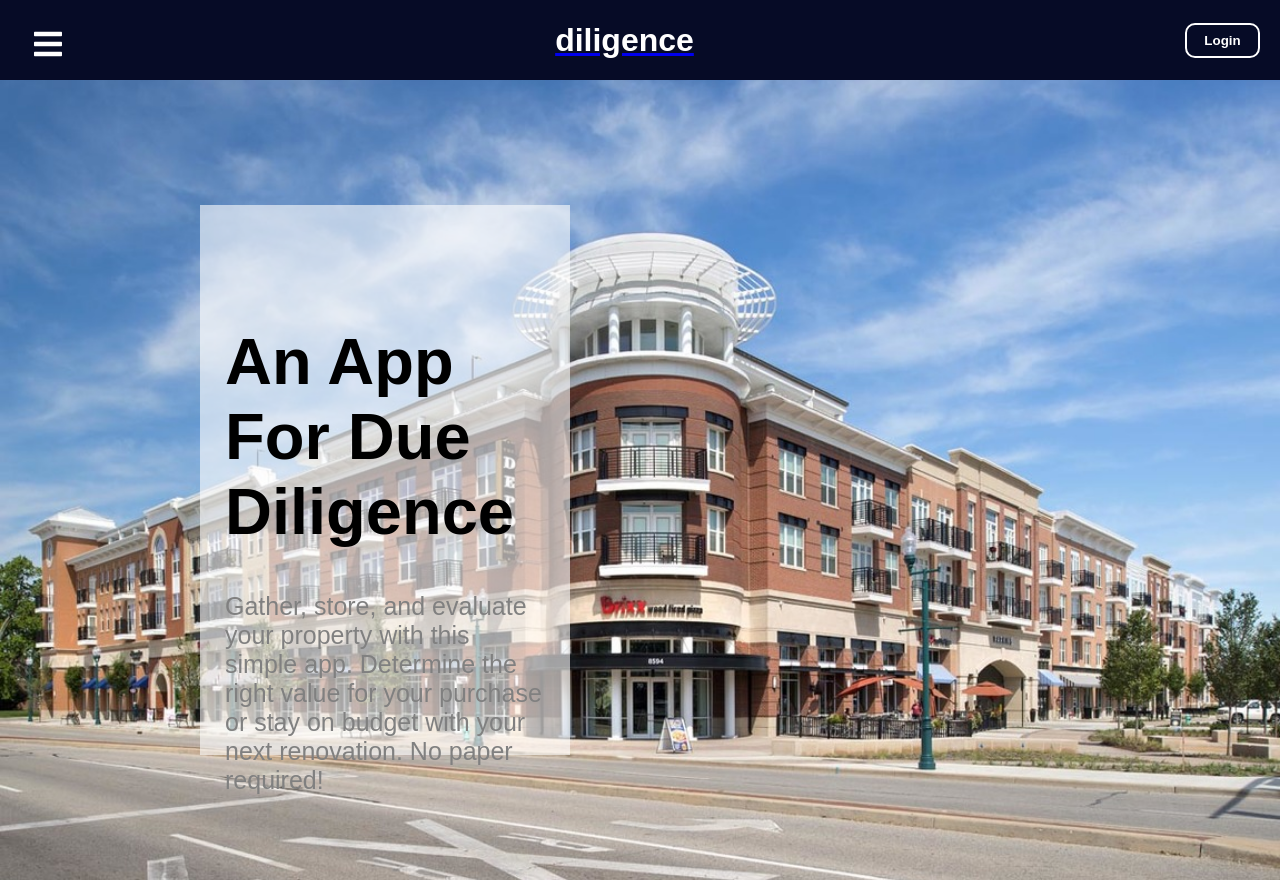
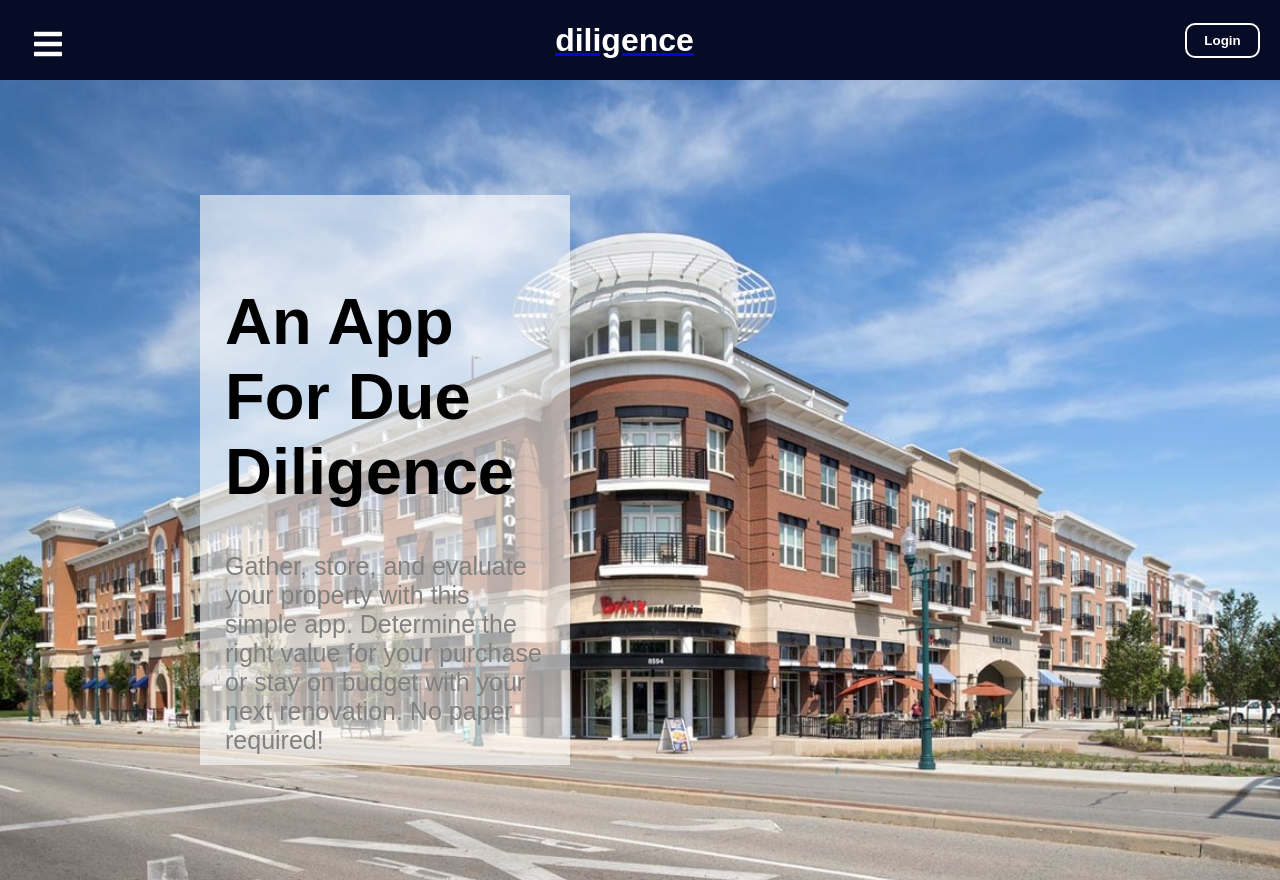
Before and after one commit to joncernero/redbadgeproject_Client, a React (Create React App) app: page / in a window 1280 px wide. Built offline with nearby package versions, Linux system fonts and the light colour scheme.

Commit message:
updating modal and textcontainer

```diff
--- a/src/Styles/Containers.ts
+++ b/src/Styles/Containers.ts
@@ -12,9 +12,9 @@ export const Container = styled.div`
 
 export const TextContainer = styled.div`
   margin-left: 200px;
-  padding: 75px 25px;
+  padding: 45px 25px;
   background: rgba(255, 255, 255, 0.6);
-  height: 50vh;
+  height: 60vh;
   width: 25vw;
 
   h1 {
--- a/src/Styles/Modal.ts
+++ b/src/Styles/Modal.ts
@@ -4,6 +4,7 @@ export const StyledModal = styled.div`
   width: 25%;
   height: 65vh;
   border-radius: 10px;
+  padding: 35px 25px;
   display: flex;
   justify-content: center;
   align-items: center;
@@ -17,7 +18,6 @@ export const StyledModal = styled.div`
   box-shadow: 1px 1px 15px black;
 
   h1 {
-    padding-top: 15px;
     text-align: center;
     text-shadow: 1px 1px 5px #abb2b9;
   }
@@ -27,7 +27,6 @@ export const StyledModal = styled.div`
     display: block;
     width: 300px;
     margin: 10px auto;
-    padding: 45px 25px;
   }
 
   label {
@@ -58,7 +57,6 @@ export const StyledModal = styled.div`
     border-radius: 5px;
     margin: 15px;
     box-shadow: 1px 3px 7px gray;
-    padding-bottom: 15px;
 
     &:hover {
       background: #d4efdf;
```
